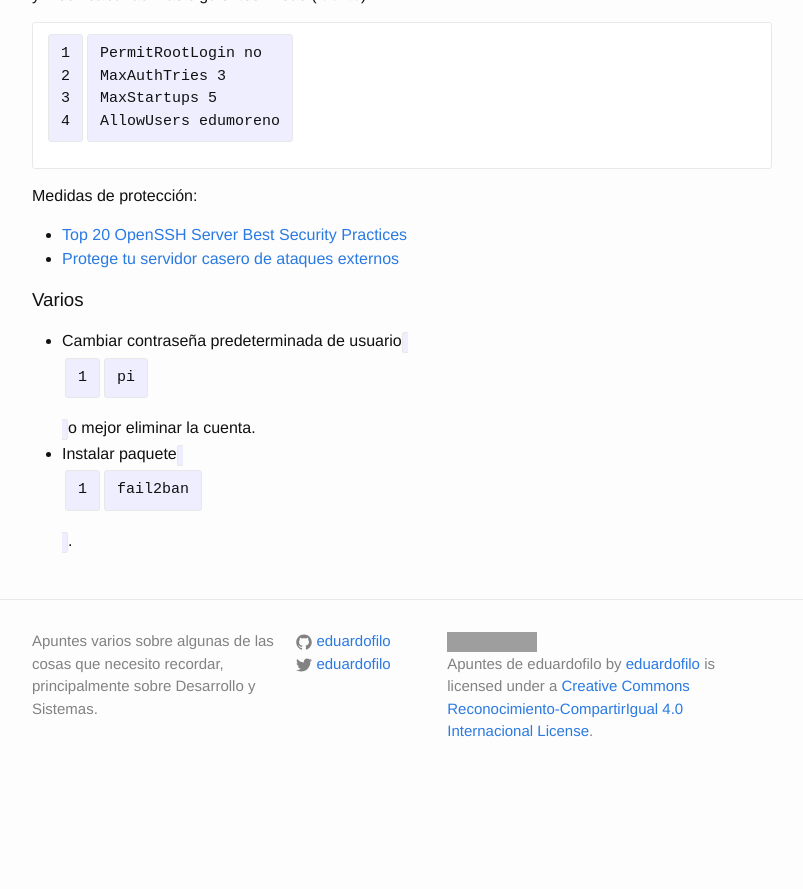
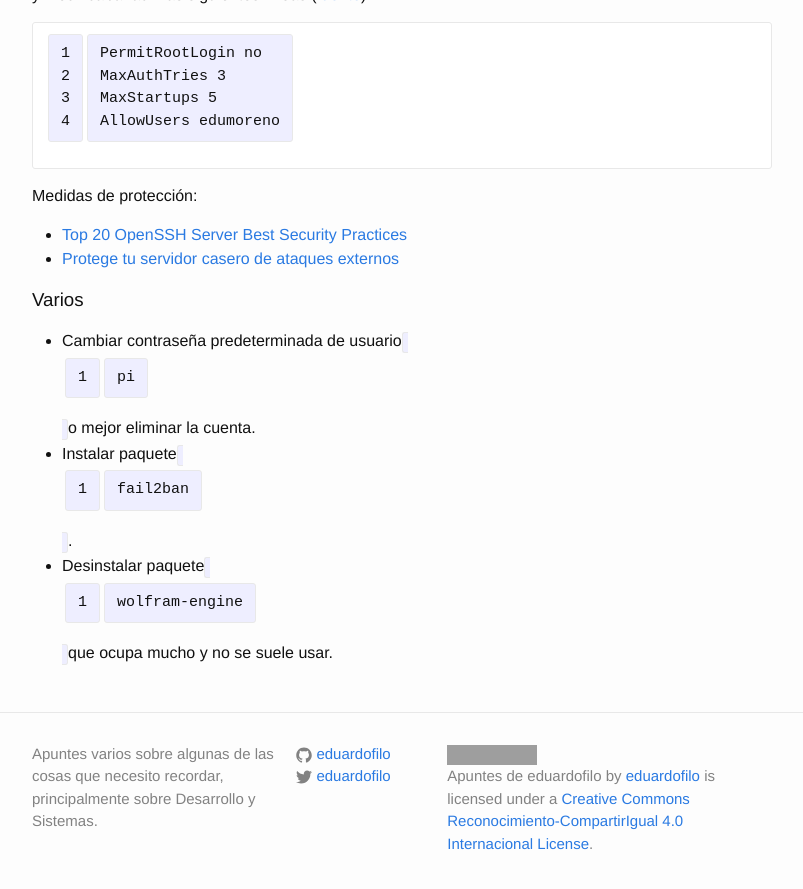
Before and after one commit to eduardofilo/eduardofilo.jekyll, a Jekyll site: the page built from sistemas/raspi.md, in a window 1280 px wide and 900 px high, scrolled down 3238 px. Shown: the top 889 px of the window, without its empty margins (238-1041 px from the left). Built offline with Jekyll 4.4.1, drawn with Linux system fonts in a browser that asks for light colours; Markdown is read by kramdown in place of the engine named in the settings; before the commit the page ends 4026 px from its top, so only the background shows below that; grey boxes are pictures that could not be loaded.

Commit message:
Cambio menor.

```diff
--- a/sistemas/raspi.md
+++ b/sistemas/raspi.md
@@ -141,3 +141,4 @@ Medidas de protección:
 
 * Cambiar contraseña predeterminada de usuario `pi` o mejor eliminar la cuenta.
 * Instalar paquete `fail2ban`.
+* Desinstalar paquete `wolfram-engine` que ocupa mucho y no se suele usar.
```
